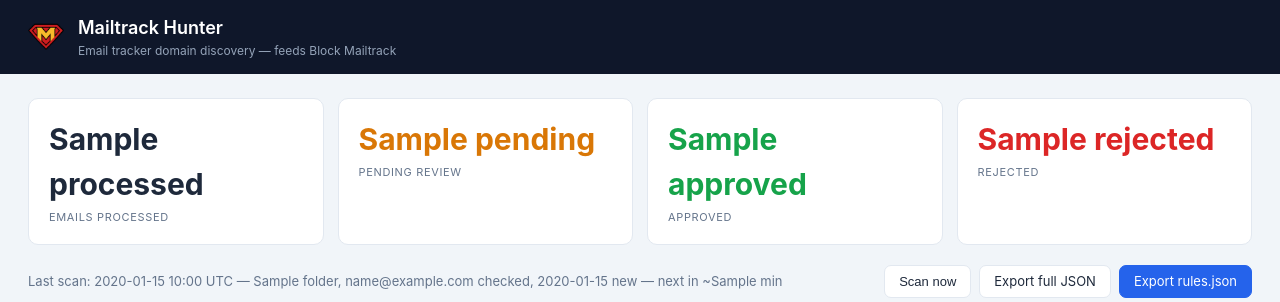
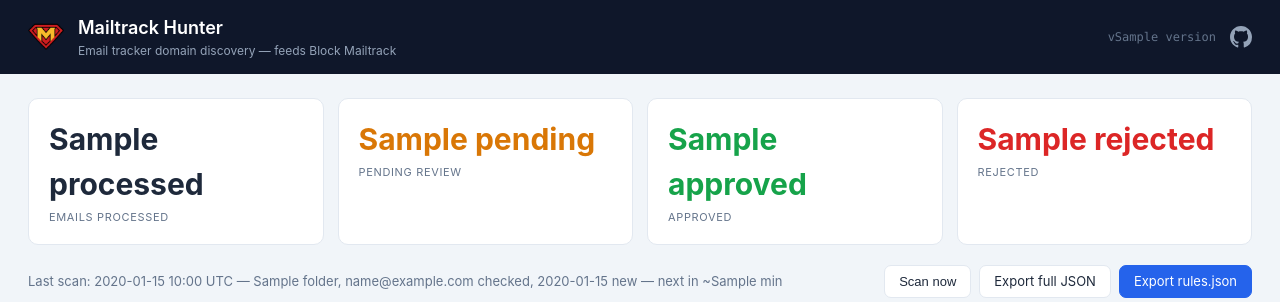
Before and after one commit to Marvellous-Codeworks/mailtrack-hunter, a FastAPI app: template templates/index.html in a window 1280 px wide. Shown: the top 302 px of the page. Run offline with FastAPI, Linux system fonts and the light colour scheme; the template is opened without the code that fills it: most values are stand-ins (such as "Sample title", 1, 10 or a date in 2020).

Commit message:
Add favicon, GitHub link in header, version badge

```diff
--- a/app/main.py
+++ b/app/main.py
@@ -12,6 +12,9 @@
 from .scheduler import scan, start_scheduler
 
 logging.basicConfig(level=logging.INFO, format="%(asctime)s %(levelname)s %(name)s: %(message)s")
+
+APP_VERSION = "1.0.0"
+GITHUB_URL = "https://github.com/Marvellous-Codeworks/mailtrack-hunter"
 
 _scheduler = None
 
@@ -50,11 +53,13 @@
     last_scan = dict(last_scan_row) if last_scan_row else None
 
     return templates.TemplateResponse("index.html", {
-        "request":    request,
-        "stats":      stats,
-        "last_scan":  last_scan,
-        "candidates": candidates,
+        "request":      request,
+        "stats":        stats,
+        "last_scan":    last_scan,
+        "candidates":   candidates,
         "poll_interval": int(os.getenv("POLL_INTERVAL_MINUTES", 30)),
+        "version":      APP_VERSION,
+        "github_url":   GITHUB_URL,
     })
 
 
--- a/static/style.css
+++ b/static/style.css
@@ -36,6 +36,10 @@
 .logo { height: 36px; width: auto; }
 .header-title { color: #fff; font-size: 18px; font-weight: 600; }
 .header-sub   { color: #94a3b8; font-size: 12px; margin-top: 1px; }
+.header-right { margin-left: auto; display: flex; align-items: center; gap: 14px; }
+.header-version { color: #64748b; font-size: 12px; font-family: "SF Mono", "Fira Code", Menlo, monospace; }
+.header-github { color: #94a3b8; display: flex; align-items: center; transition: color .15s; }
+.header-github:hover { color: #fff; }
 
 /* ── Main layout ── */
 main { padding: 24px 28px; max-width: 1440px; }
--- a/templates/index.html
+++ b/templates/index.html
@@ -4,6 +4,7 @@
   <meta charset="UTF-8">
   <meta name="viewport" content="width=device-width, initial-scale=1.0">
   <title>Mailtrack Hunter</title>
+  <link rel="icon" type="image/webp" href="/static/logo.webp">
   <link rel="stylesheet" href="/static/style.css">
 </head>
 <body>
@@ -13,6 +14,21 @@
   <div>
     <div class="header-title">Mailtrack Hunter</div>
     <div class="header-sub">Email tracker domain discovery &mdash; feeds Block Mailtrack</div>
+  </div>
+  <div class="header-right">
+    <span class="header-version">v{{ version }}</span>
+    <a href="{{ github_url }}" target="_blank" rel="noopener" class="header-github" title="View on GitHub">
+      <svg height="22" viewBox="0 0 16 16" width="22" fill="currentColor" aria-hidden="true">
+        <path d="M8 0C3.58 0 0 3.58 0 8c0 3.54 2.29 6.53 5.47 7.59.4.07.55-.17.55-.38
+          0-.19-.01-.82-.01-1.49-2.01.37-2.53-.49-2.69-.94-.09-.23-.48-.94-.82-1.13
+          -.28-.15-.68-.52-.01-.53.63-.01 1.08.58 1.23.82.72 1.21 1.87.87 2.33.66
+          .07-.52.28-.87.51-1.07-1.78-.2-3.64-.89-3.64-3.95 0-.87.31-1.59.82-2.15
+          -.08-.2-.36-1.02.08-2.12 0 0 .67-.21 2.2.82.64-.18 1.32-.27 2-.27
+          .68 0 1.36.09 2 .27 1.53-1.04 2.2-.82 2.2-.82.44 1.1.16 1.92.08 2.12
+          .51.56.82 1.27.82 2.15 0 3.07-1.87 3.75-3.65 3.95.29.25.54.73.54 1.48
+          0 1.07-.01 1.93-.01 2.2 0 .21.15.46.55.38A8.013 8.013 0 0016 8c0-4.42-3.58-8-8-8z"/>
+      </svg>
+    </a>
   </div>
 </header>
 
```
